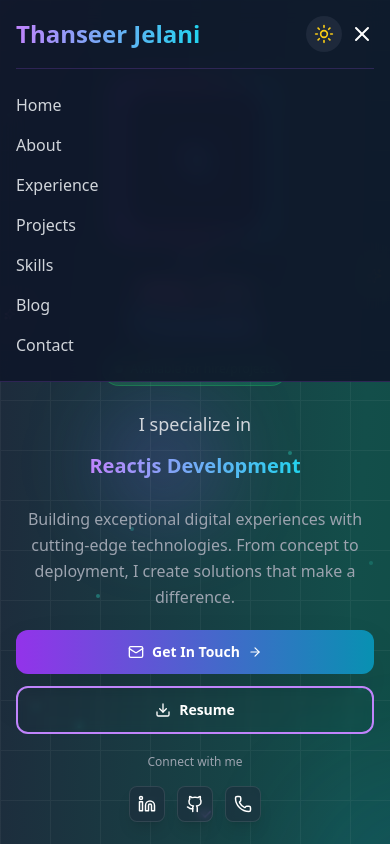
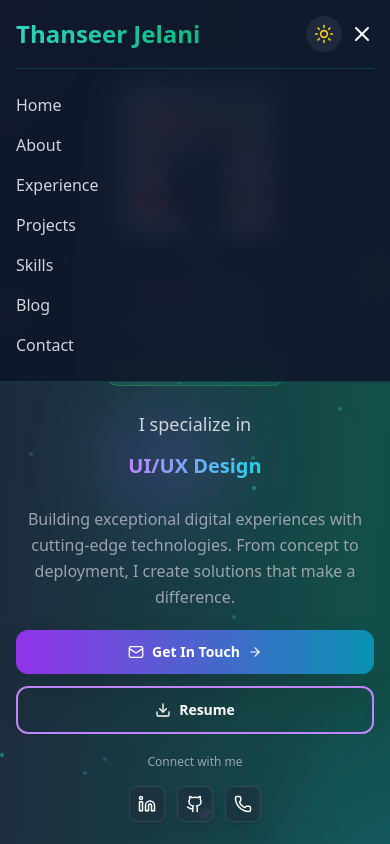
Before and after one commit to thanseerChampionXI/my-portfolio, a React (Create React App) app: page / in a window 390 px wide. Both pictures are taken after a click on the button 362 px from the left and 34 px from the top of the page. Shown: the top 844 px of the page. Built offline with nearby package versions, Linux system fonts and the light colour scheme.

Commit message:
updated the color gradient commit

```diff
--- a/src/App.tsx
+++ b/src/App.tsx
@@ -7,6 +7,8 @@ import Projects from './components/Projects';
 import Skills from './components/Skills';
 import Contact from './components/Contact';
 import Footer from './components/Footer';
+import AnimatedSection from './common/AnimatedSection';
+import LoadingScreen from './common/LoadingScreen';
 import { FormData, Counters } from './types';
 
 const App: React.FC = () => {
@@ -16,17 +18,6 @@ const App: React.FC = () => {
   const [isLoading, setIsLoading] = useState(true);
   const [formData, setFormData] = useState<FormData>({ name: '', email: '', message: '' });
   const [counters, setCounters] = useState<Counters>({ projects: 0, experience: 0, technologies: 0 });
-  const [showContent, setShowContent] = useState(false);
-
-  // Loading screen effect
-  useEffect(() => {
-    const timer = setTimeout(() => {
-      setIsLoading(false);
-      // Start scale-up animation shortly after loading completes
-      setTimeout(() => setShowContent(true), 200);
-    }, 2500);
-    return () => clearTimeout(timer);
-  }, []);
 
   // Loading screen effect
   useEffect(() => {
@@ -107,36 +98,14 @@ const App: React.FC = () => {
   };
 
   // Loading Screen Component
-  if (isLoading) {
-    return (
-      <div className="fixed inset-0 bg-gradient-to-br from-slate-800 via-teal-800 to-emerald-900 flex items-center justify-center z-50 overflow-hidden">
-        <div className="text-center space-y-8 px-4">
-          <div className="relative">
-            <div className="w-24 h-24 sm:w-32 sm:h-32 mx-auto rounded-full bg-gradient-to-r from-teal-400 to-emerald-500 p-1 animate-spin">
-              <div className="w-full h-full rounded-full bg-slate-800 flex items-center justify-center">
-                <span className="text-2xl sm:text-4xl font-bold bg-gradient-to-r from-teal-300 to-emerald-400 bg-clip-text text-transparent">
-                  TJ
-                </span>
-              </div>
-            </div>
-            <div className="absolute inset-0 rounded-full bg-gradient-to-r from-teal-400 to-emerald-500 animate-ping opacity-20"></div>
-          </div>
-          <div className="space-y-2">
-            <h1 className="text-xl sm:text-2xl font-bold text-white">Loading Portfolio...</h1>
-            <div className="w-48 sm:w-64 h-2 bg-slate-700 rounded-full mx-auto overflow-hidden">
-              <div className="h-full bg-gradient-to-r from-teal-400 to-emerald-500 rounded-full animate-pulse"></div>
-            </div>
-          </div>
-        </div>
-      </div>
-    );
-  }
-
   const themeClasses = isDarkMode
     ? 'bg-gradient-to-br from-slate-800 via-teal-900 to-emerald-900 text-white'
     : 'bg-gradient-to-br from-gray-50 via-teal-50 to-emerald-50 text-gray-900';
 
   return (
+    <>
+      <LoadingScreen isLoading={isLoading} />
+
       <div className={`min-h-screen transition-all duration-500 overflow-x-hidden ${themeClasses}`}>
         {/* Floating Particles Background */}
         <div className="fixed inset-0 overflow-hidden pointer-events-none">
@@ -145,8 +114,8 @@ const App: React.FC = () => {
               key={i}
               className={`absolute w-1 h-1 sm:w-2 sm:h-2 ${isDarkMode ? 'bg-teal-400' : 'bg-emerald-400'} rounded-full opacity-20 animate-pulse`}
               style={{
-              left: `${Math.random() * 95}%`, // Keep within 95% to avoid overflow
-              top: `${Math.random() * 95}%`,  // Keep within 95% to avoid overflow
+                left: `${Math.random() * 95}%`,
+                top: `${Math.random() * 95}%`,
                 animationDelay: `${Math.random() * 3}s`,
                 animationDuration: `${3 + Math.random() * 4}s`
               }}
@@ -163,22 +132,40 @@ const App: React.FC = () => {
           scrollToSection={scrollToSection}
         />
 
-      <div className={`transition-all duration-1000 ease-out transform ${showContent ? 'opacity-100 scale-100' : 'opacity-0 scale-95'
-        }`}>
+        {/* Hero section - no animation wrapper needed as it's the first section */}
         <Hero isDarkMode={isDarkMode} counters={counters} />
+
+        {/* Animated sections with slide-up animation that triggers every time */}
+        <AnimatedSection delay={0}>
           <About isDarkMode={isDarkMode} />
+        </AnimatedSection>
+
+        <AnimatedSection delay={30}>
           <Experience isDarkMode={isDarkMode} />
+        </AnimatedSection>
+
+        <AnimatedSection delay={60}>
           <Projects isDarkMode={isDarkMode} />
+        </AnimatedSection>
+
+        <AnimatedSection delay={30}>
           <Skills isDarkMode={isDarkMode} />
+        </AnimatedSection>
+
+        <AnimatedSection delay={0}>
           <Contact
             isDarkMode={isDarkMode}
             formData={formData}
             setFormData={setFormData}
             handleFormSubmit={handleFormSubmit}
           />
+        </AnimatedSection>
+
+        <AnimatedSection delay={20}>
           <Footer isDarkMode={isDarkMode} scrollToSection={scrollToSection} />
+        </AnimatedSection>
       </div>
-    </div>
+    </>
   );
 };
 
--- /dev/null
+++ b/src/common/AnimatedSection.tsx
@@ -0,0 +1,66 @@
+// common/AnimatedSection.tsx
+import React, { useState, useEffect, useRef } from 'react';
+
+// Custom hook for intersection observer
+const useIntersectionObserver = (options = {}) => {
+    const [isIntersecting, setIsIntersecting] = useState(false);
+    const ref = useRef<HTMLDivElement>(null);
+
+    useEffect(() => {
+        const observer = new IntersectionObserver(
+            ([entry]) => {
+                setIsIntersecting(entry.isIntersecting);
+            },
+            {
+                threshold: 0.2,
+                rootMargin: '0px 0px -100px 0px',
+                ...options,
+            }
+        );
+
+        const currentRef = ref.current;
+        if (currentRef) {
+            observer.observe(currentRef);
+        }
+
+        return () => {
+            if (currentRef) {
+                observer.unobserve(currentRef);
+            }
+        };
+    }, [options]);
+
+    return { ref, isIntersecting };
+};
+
+interface AnimatedSectionProps {
+    children: React.ReactNode;
+    delay?: number;
+    className?: string;
+}
+
+const AnimatedSection: React.FC<AnimatedSectionProps> = ({
+    children,
+    delay = 0,
+    className = ''
+}) => {
+    const { ref, isIntersecting } = useIntersectionObserver();
+
+    const animationClasses = isIntersecting
+        ? 'opacity-100 translate-y-0 transition-all duration-700 ease-out'
+        : 'opacity-0 translate-y-8 transition-all duration-700 ease-out';
+
+    return (
+        <div
+            ref={ref}
+            className={`${animationClasses} ${className}`}
+            style={{
+                transitionDelay: `${delay}ms`,
+            }}
+        >
+            {children}
+        </div>
+    );
+};
+
+export default AnimatedSection;
--- /dev/null
+++ b/src/common/LoadingScreen.tsx
@@ -0,0 +1,35 @@
+// common/LoadingScreen.tsx
+import React from 'react';
+
+interface LoadingScreenProps {
+    isLoading: boolean;
+}
+
+const LoadingScreen: React.FC<LoadingScreenProps> = ({ isLoading }) => {
+    if (!isLoading) return null;
+
+    return (
+        <div className="fixed inset-0 bg-gradient-to-br from-slate-800 via-teal-800 to-emerald-900 flex items-center justify-center z-50 overflow-hidden">
+            <div className="text-center space-y-8 px-4">
+                <div className="relative">
+                    <div className="w-24 h-24 sm:w-32 sm:h-32 mx-auto rounded-full bg-gradient-to-r from-teal-400 to-emerald-500 p-1 animate-spin">
+                        <div className="w-full h-full rounded-full bg-slate-800 flex items-center justify-center">
+                            <span className="text-2xl sm:text-4xl font-bold bg-gradient-to-r from-teal-300 to-emerald-400 bg-clip-text text-transparent">
+                                TJ
+                            </span>
+                        </div>
+                    </div>
+                    <div className="absolute inset-0 rounded-full bg-gradient-to-r from-teal-400 to-emerald-500 animate-ping opacity-20"></div>
+                </div>
+                <div className="space-y-2">
+                    <h1 className="text-xl sm:text-2xl font-bold text-white">Loading Portfolio...</h1>
+                    <div className="w-48 sm:w-64 h-2 bg-slate-700 rounded-full mx-auto overflow-hidden">
+                        <div className="h-full bg-gradient-to-r from-teal-400 to-emerald-500 rounded-full animate-pulse"></div>
+                    </div>
+                </div>
+            </div>
+        </div>
+    );
+};
+
+export default LoadingScreen;
--- a/src/components/Footer.tsx
+++ b/src/components/Footer.tsx
@@ -60,7 +60,7 @@ const Footer: React.FC<FooterProps> = ({ isDarkMode, scrollToSection }) => {
 
                 <div className="border-t border-gray-800 mt-8 pt-8 text-center">
                     <p className="text-gray-400">
-                        © 2024 Thanseer Jelani. Built with React, TypeScript & Tailwind CSS. All rights reserved.
+                        © 2025 Thanseer Jelani. Built with React, TypeScript & Tailwind CSS. All rights reserved.
                     </p>
                 </div>
             </div>
--- a/src/components/Header.tsx
+++ b/src/components/Header.tsx
@@ -21,10 +21,10 @@ const Header: React.FC<HeaderProps> = ({
     const navigationItems = ['home', 'about', 'experience', 'projects', 'skills', 'blog', 'contact'];
 
     return (
-        <nav className={`fixed top-0 w-full ${isDarkMode ? 'bg-slate-900/90' : 'bg-white/90'} backdrop-blur-md z-50 border-b ${isDarkMode ? 'border-purple-500/20' : 'border-blue-200'}`}>
+        <nav className={`fixed top-0 w-full ${isDarkMode ? 'bg-slate-900/90' : 'bg-white/90'} backdrop-blur-md z-50 border-b ${isDarkMode ? 'border-teal-500/20' : 'border-teal-200'}`}>
             <div className="max-w-7xl mx-auto px-4 sm:px-6 lg:px-8">
                 <div className="flex justify-between items-center py-4">
-                    <div className="text-2xl font-bold bg-gradient-to-r from-purple-400 to-cyan-400 bg-clip-text text-transparent">
+                    <div className="text-2xl font-bold bg-gradient-to-r from-teal-400 to-emerald-500 bg-clip-text text-transparent">
                         Thanseer Jelani
                     </div>
 
@@ -35,7 +35,7 @@ const Header: React.FC<HeaderProps> = ({
                                 key={section}
                                 onClick={() => scrollToSection(section)}
                                 className={`capitalize transition-colors duration-200 ${activeSection === section
-                                    ? 'text-cyan-400'
+                                    ? 'text-emerald-400'
                                     : isDarkMode ? 'text-gray-300 hover:text-white' : 'text-gray-600 hover:text-gray-900'
                                     }`}
                             >
@@ -68,7 +68,7 @@ const Header: React.FC<HeaderProps> = ({
 
                 {/* Mobile Menu */}
                 {isMenuOpen && (
-                    <div className={`lg:hidden py-4 border-t ${isDarkMode ? 'border-purple-500/20' : 'border-blue-200'}`}>
+                    <div className={`lg:hidden py-4 border-t ${isDarkMode ? 'border-teal-500/20' : 'border-teal-200'}`}>
                         {navigationItems.map((section) => (
                             <button
                                 key={section}
--- a/src/components/Hero.tsx
+++ b/src/components/Hero.tsx
@@ -98,13 +98,14 @@ const Hero: React.FC<HeroProps> = ({ isDarkMode, counters }) => {
                     </div>
                 ))}
 
-                {/* Grid pattern overlay */}
+                {/* Grid pattern overlay
                 <div className="absolute inset-0 opacity-5"
                     style={{
                         backgroundImage: `linear-gradient(${isDarkMode ? '#ffffff' : '#000000'} 1px, transparent 1px), linear-gradient(90deg, ${isDarkMode ? '#ffffff' : '#000000'} 1px, transparent 1px)`,
                         backgroundSize: '50px 50px'
                     }}
                 ></div>
+                */}
             </div>
 
             <div className="relative z-10 w-full max-w-10xl mx-auto px-4 sm:px-6 lg:px-24 h-full">
```
Lines whose indentation alone changed are shown as unchanged.
